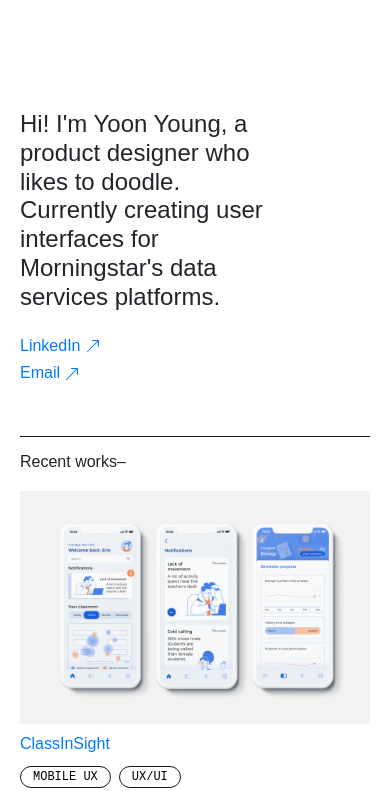
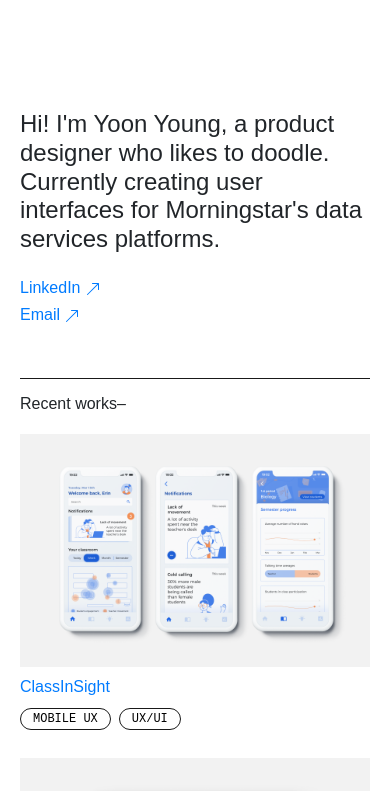
Before and after one commit to yoonyoung-kim/yoonyoung.github.io, a plain HTML site: page index.html in a window 390 px wide. Shown: the top 791 px of the page. Drawn offline with nearby package versions, Linux system fonts and the light colour scheme; a web font is replaced by a local one.

Commit message:
homepage minor edits

```diff
--- a/HOME/homestyle.css
+++ b/HOME/homestyle.css
@@ -60,22 +60,7 @@
 }
 
 
-/*MOBILE EXPERIENCE*/
 
-@media screen and (max-width:768px) {
-
-    .homeblocks{
-    padding-left: 20px;
-    padding-right: 20px;
-    }
-
-    .project-blockscontainer{
-
-    padding-left: 10px;
-    padding-right: 10px;
-}
-
-}
 
 
 
@@ -148,3 +133,29 @@
     font-size: 12px;
 
 }
+
+
+/*MOBILE EXPERIENCE*/
+
+@media screen and (max-width:768px) {
+
+    .homeblocks{
+    padding-left: 20px;
+    padding-right: 20px;
+    }
+
+    .project-blockscontainer{
+
+    padding-left: 10px;
+    padding-right: 10px;
+}
+
+    h2.homepageintro{
+    font-family: aktiv-grotesk-extended, sans-serif;
+    font-weight: 400;
+    font-style: normal;
+    font-size: 24px;
+    max-width: 100%
+}
+
+}
```
